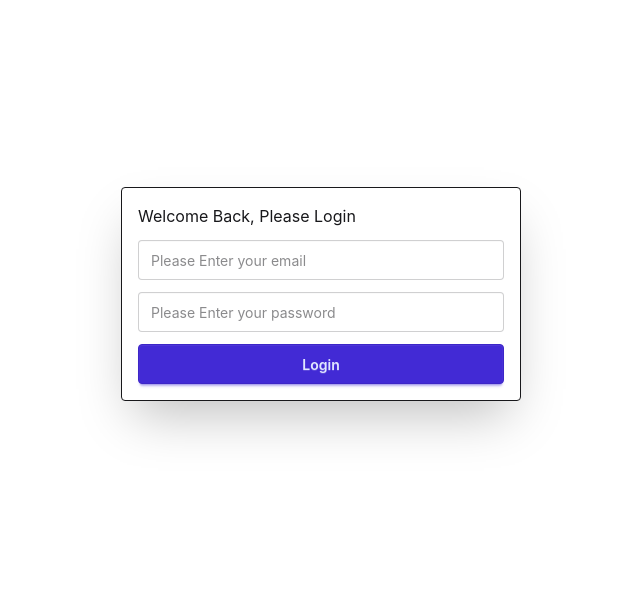
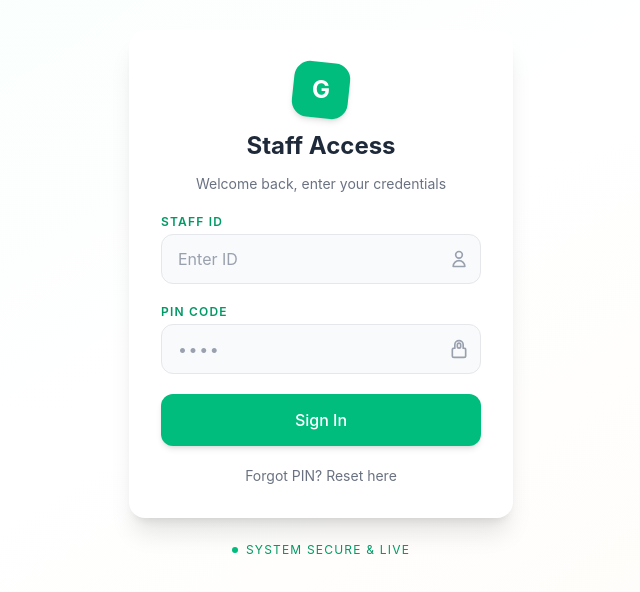
Before and after one commit to fox3380/pos, a React (Vite) app: page /login in a window 1280 px wide. Shown: the part 106-698 px from the top of the page, without its empty margins (319-959 px from the left). Built offline with nearby package versions, Linux system fonts and the light colour scheme.

Commit message:
feat(auth): redesign login and forget pages

```diff
--- a/src/pages/ForgetPage.jsx
+++ b/src/pages/ForgetPage.jsx
@@ -1,3 +1,80 @@
+import axios from 'axios';
+import { ErrorMessage, Field, Form, Formik } from 'formik';
+import toast from 'react-hot-toast';
+import { Link, useNavigate } from 'react-router-dom';
+import * as Yup from 'yup';
 export default function ForgetPage() {
-  return <div>ForgetPage</div>;
+  const navigate = useNavigate();
+
+  const intialValues = { email: '' };
+
+  const forgetSchema = Yup.object({
+    email: Yup.string().required().email(),
+  });
+
+  const handleForget = (values) => {
+    let data = { email: values.email };
+
+    let domain = 'https://pos.skyready.online/api/';
+    let endPoint = 'auth/forgot-password';
+    let url = domain + endPoint;
+
+    axios
+      .post(url, data)
+      .then((res) => {
+        toast.success('Reset link sent! Check your email');
+        navigate('/login');
+      })
+      .catch((err) => {
+        toast.error('Email not found');
+      });
+    console.log(data);
+  };
+
+  return (
+    <div className="w-full min-h-dvh flex flex-col justify-center items-center bg-gradient-to-br from-emerald-50/40 via-white to-orange-50/40 p-4">
+      <Formik onSubmit={handleForget} initialValues={intialValues} validationSchema={forgetSchema}>
+        <Form className="w-full max-w-sm p-8 rounded-2xl shadow-xl bg-white flex flex-col gap-5">
+          <div className="flex flex-col items-center gap-3">
+            <div className="w-14 h-14 rounded-2xl bg-emerald-500 rotate-6 flex items-center justify-center shadow-md">
+              <span className="text-white text-2xl font-bold -rotate-6">G</span>
+            </div>
+            <h1 className="text-2xl font-bold text-gray-800">Reset PIN</h1>
+            <p className="text-sm text-gray-500 text-center">Enter your email and we'll send you a reset link</p>
+          </div>
+
+          <div className="flex flex-col gap-1">
+            <label className="text-xs font-semibold text-emerald-600 tracking-widest">EMAIL ADDRESS</label>
+            <div className="relative">
+              <Field
+                name="email"
+                type="email"
+                placeholder="Enter your email"
+                className="w-full px-4 py-3 pr-10 rounded-xl bg-gray-50 border border-gray-200 focus:outline-none focus:ring-2 focus:ring-emerald-400 text-gray-700 placeholder-gray-400"
+              />
+              <svg xmlns="http://www.w3.org/2000/svg" className="w-5 h-5 absolute right-3 top-1/2 -translate-y-1/2 text-gray-400" fill="none" viewBox="0 0 24 24" stroke="currentColor" strokeWidth={2}>
+                <path strokeLinecap="round" strokeLinejoin="round" d="M3 8l7.89 5.26a2 2 0 002.22 0L21 8M5 19h14a2 2 0 002-2V7a2 2 0 00-2-2H5a2 2 0 00-2 2v10a2 2 0 002 2z" />
+              </svg>
+            </div>
+            <ErrorMessage name="email" className="text-red-500 text-xs" component={'p'} />
+          </div>
+
+          <button type="submit" className="w-full py-3.5 rounded-xl bg-emerald-500 hover:bg-emerald-600 text-white font-medium shadow-md transition">
+            Send Reset Link
+          </button>
+
+          <Link to="/login" className="text-center text-sm text-gray-500 hover:text-emerald-600 transition flex items-center justify-center gap-1">
+            <svg xmlns="http://www.w3.org/2000/svg" className="w-4 h-4" fill="none" viewBox="0 0 24 24" stroke="currentColor" strokeWidth={2}>
+              <path strokeLinecap="round" strokeLinejoin="round" d="M10 19l-7-7m0 0l7-7m-7 7h18" />
+            </svg>
+            Back to Sign In
+          </Link>
+        </Form>
+      </Formik>
+      <p className="mt-6 text-xs text-emerald-600 tracking-widest flex items-center gap-2">
+        <span className="w-1.5 h-1.5 bg-emerald-500 rounded-full"></span>
+        SYSTEM SECURE & LIVE
+      </p>
+    </div>
+  );
 }
--- a/src/pages/LoginPage.jsx
+++ b/src/pages/LoginPage.jsx
@@ -1,7 +1,7 @@
 import axios from 'axios';
 import { ErrorMessage, Field, Form, Formik } from 'formik';
 import toast from 'react-hot-toast';
-import { useNavigate } from 'react-router-dom';
+import { Link, useNavigate } from 'react-router-dom';
 import * as Yup from 'yup';
 export default function LoginPage() {
   const navigate = useNavigate();
@@ -24,7 +24,7 @@ export default function LoginPage() {
       .post(url, data)
       .then((res) => {
         let jwt = res.data.jwt;
-        localStorage.setItem('token',jwt);
+        localStorage.setItem('token', jwt);
 
         let user = res.data.user;
         if (user.system_role == 'Admin') {
@@ -42,19 +42,61 @@ export default function LoginPage() {
   };
 
   return (
-    <div className="w-full h-dvh flex justify-center items-center">
+    <div className="w-full min-h-dvh flex flex-col justify-center items-center bg-gradient-to-br from-emerald-50/40 via-white to-orange-50/40 p-4">
       <Formik onSubmit={handleLogin} initialValues={intialValues} validationSchema={loginSchema}>
-        <Form className="w-100 p-4 rounded shadow-2xl bg-white border flex flex-col gap-3">
-          <h1>Welcome Back, Please Login</h1>
-          <Field name="email" className="input w-full" placeholder="Please Enter your email" />
-          <ErrorMessage name="email" className="text-red-500" component={'p'} />
-          <Field name="password" className="input w-full" placeholder="Please Enter your password" />
-          <ErrorMessage name="password" className="text-red-500" component={'p'} />
-          <button type="submit" className="btn btn-primary w-full">
-            Login
+        <Form className="w-full max-w-sm p-8 rounded-2xl shadow-xl bg-white flex flex-col gap-5">
+          <div className="flex flex-col items-center gap-3">
+            <div className="w-14 h-14 rounded-2xl bg-emerald-500 rotate-6 flex items-center justify-center shadow-md">
+              <span className="text-white text-2xl font-bold -rotate-6">G</span>
+            </div>
+            <h1 className="text-2xl font-bold text-gray-800">Staff Access</h1>
+            <p className="text-sm text-gray-500">Welcome back, enter your credentials</p>
+          </div>
+
+          <div className="flex flex-col gap-1">
+            <label className="text-xs font-semibold text-emerald-600 tracking-widest">STAFF ID</label>
+            <div className="relative">
+              <Field
+                name="email"
+                placeholder="Enter ID"
+                className="w-full px-4 py-3 pr-10 rounded-xl bg-gray-50 border border-gray-200 focus:outline-none focus:ring-2 focus:ring-emerald-400 text-gray-700 placeholder-gray-400"
+              />
+              <svg xmlns="http://www.w3.org/2000/svg" className="w-5 h-5 absolute right-3 top-1/2 -translate-y-1/2 text-gray-400" fill="none" viewBox="0 0 24 24" stroke="currentColor" strokeWidth={2}>
+                <path strokeLinecap="round" strokeLinejoin="round" d="M16 7a4 4 0 11-8 0 4 4 0 018 0zM12 14a7 7 0 00-7 7h14a7 7 0 00-7-7z" />
+              </svg>
+            </div>
+            <ErrorMessage name="email" className="text-red-500 text-xs" component={'p'} />
+          </div>
+
+          <div className="flex flex-col gap-1">
+            <label className="text-xs font-semibold text-emerald-600 tracking-widest">PIN CODE</label>
+            <div className="relative">
+              <Field
+                name="password"
+                type="password"
+                placeholder="••••"
+                className="w-full px-4 py-3 pr-10 rounded-xl bg-gray-50 border border-gray-200 focus:outline-none focus:ring-2 focus:ring-emerald-400 text-gray-700 placeholder-gray-400 tracking-widest"
+              />
+              <svg xmlns="http://www.w3.org/2000/svg" className="w-5 h-5 absolute right-3 top-1/2 -translate-y-1/2 text-gray-400" fill="none" viewBox="0 0 24 24" stroke="currentColor" strokeWidth={2}>
+                <path strokeLinecap="round" strokeLinejoin="round" d="M12 11c1.1 0 2-.9 2-2V7a2 2 0 10-4 0v2c0 1.1.9 2 2 2zm6 0h-1V7a5 5 0 10-10 0v4H6a2 2 0 00-2 2v7a2 2 0 002 2h12a2 2 0 002-2v-7a2 2 0 00-2-2z" />
+              </svg>
+            </div>
+            <ErrorMessage name="password" className="text-red-500 text-xs" component={'p'} />
+          </div>
+
+          <button type="submit" className="w-full py-3.5 rounded-xl bg-emerald-500 hover:bg-emerald-600 text-white font-medium shadow-md transition">
+            Sign In
           </button>
+
+          <Link to="/forget" className="text-center text-sm text-gray-500 hover:text-emerald-600 transition">
+            Forgot PIN? Reset here
+          </Link>
         </Form>
       </Formik>
+      <p className="mt-6 text-xs text-emerald-600 tracking-widest flex items-center gap-2">
+        <span className="w-1.5 h-1.5 bg-emerald-500 rounded-full"></span>
+        SYSTEM SECURE & LIVE
+      </p>
     </div>
   );
 }
```
